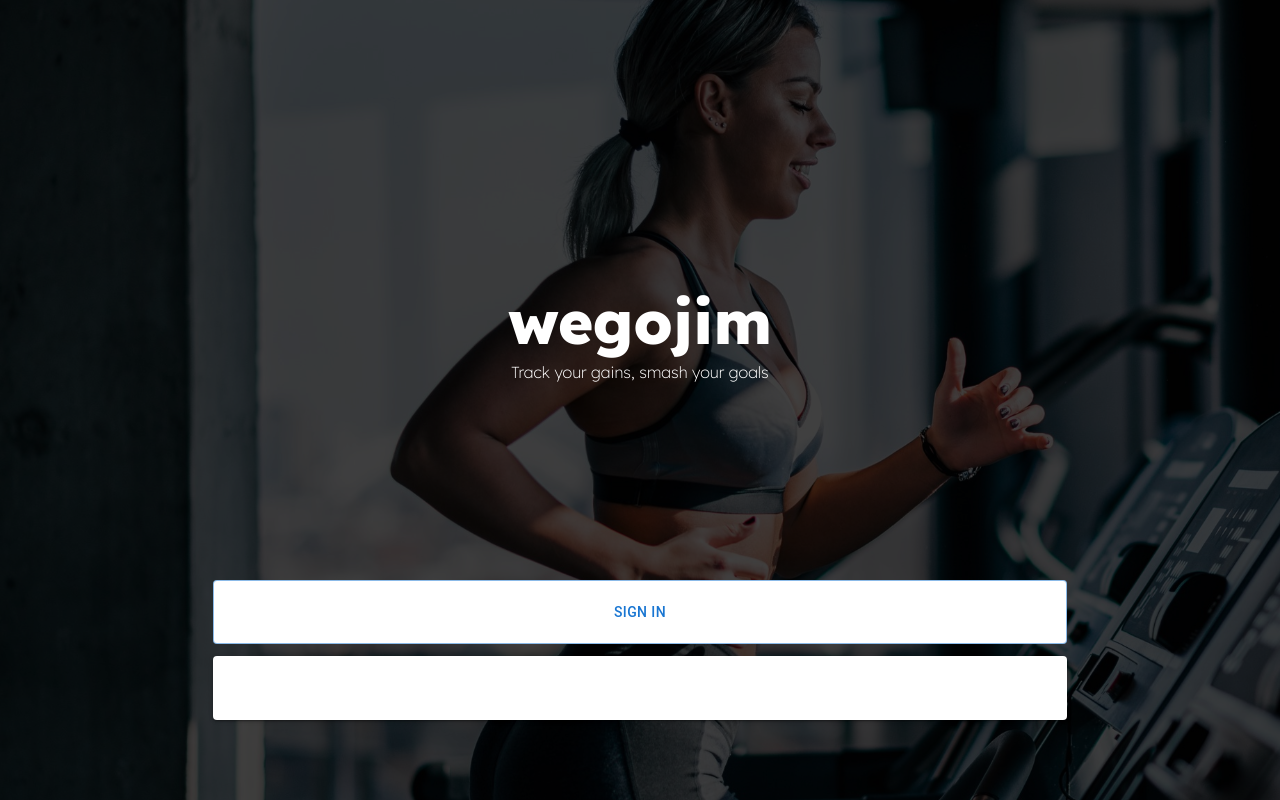
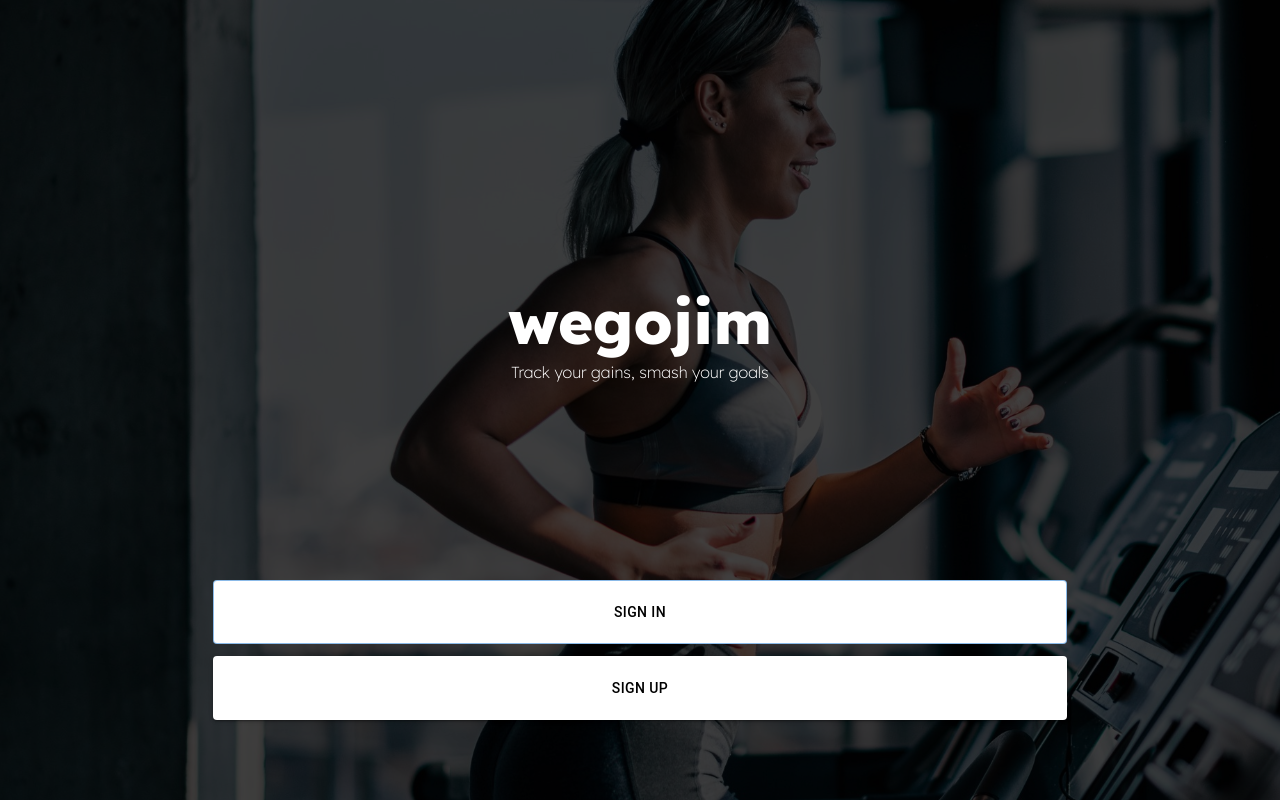
Before and after one commit to TrygveDev/wegojim-next, a Next.js app: page / in a window 1280 px wide. Built offline with nearby package versions, Linux system fonts and the light colour scheme; no server answers.

Commit message:
v4.5 color correct

```diff
--- a/app/page.tsx
+++ b/app/page.tsx
@@ -39,7 +39,7 @@ export default function Home() {
 					className="text-white border-white h-16 text-lg"
 					sx={{
 						backgroundColor: "white",
-						textColor: "black",
+						color: "black",
 						":focus": { border: "1px solid white" },
 					}}
 					onClick={() => router.push("/signin")}
@@ -51,7 +51,7 @@ export default function Home() {
 					className="text-black bg-white h-16 text-lg"
 					sx={{
 						backgroundColor: "white",
-						textColor: "black",
+						color: "black",
 						":focus": { backgroundColor: "white" },
 					}}
 					onClick={() => router.push("/signup")}
--- a/app/signin/page.tsx
+++ b/app/signin/page.tsx
@@ -114,7 +114,7 @@ export default function Home() {
 					className="text-black bg-white h-16 text-lg"
 					sx={{
 						backgroundColor: "white",
-						textColor: "black",
+						color: "black",
 						":focus": { backgroundColor: "white" },
 					}}
 					onClick={() => {
--- a/app/signup/page.tsx
+++ b/app/signup/page.tsx
@@ -102,7 +102,7 @@ export default function Home() {
 					className="text-black bg-white h-16 text-lg"
 					sx={{
 						backgroundColor: "white",
-						textColor: "black",
+						color: "black",
 						":focus": { backgroundColor: "white" },
 					}}
 					onClick={() => {
```
